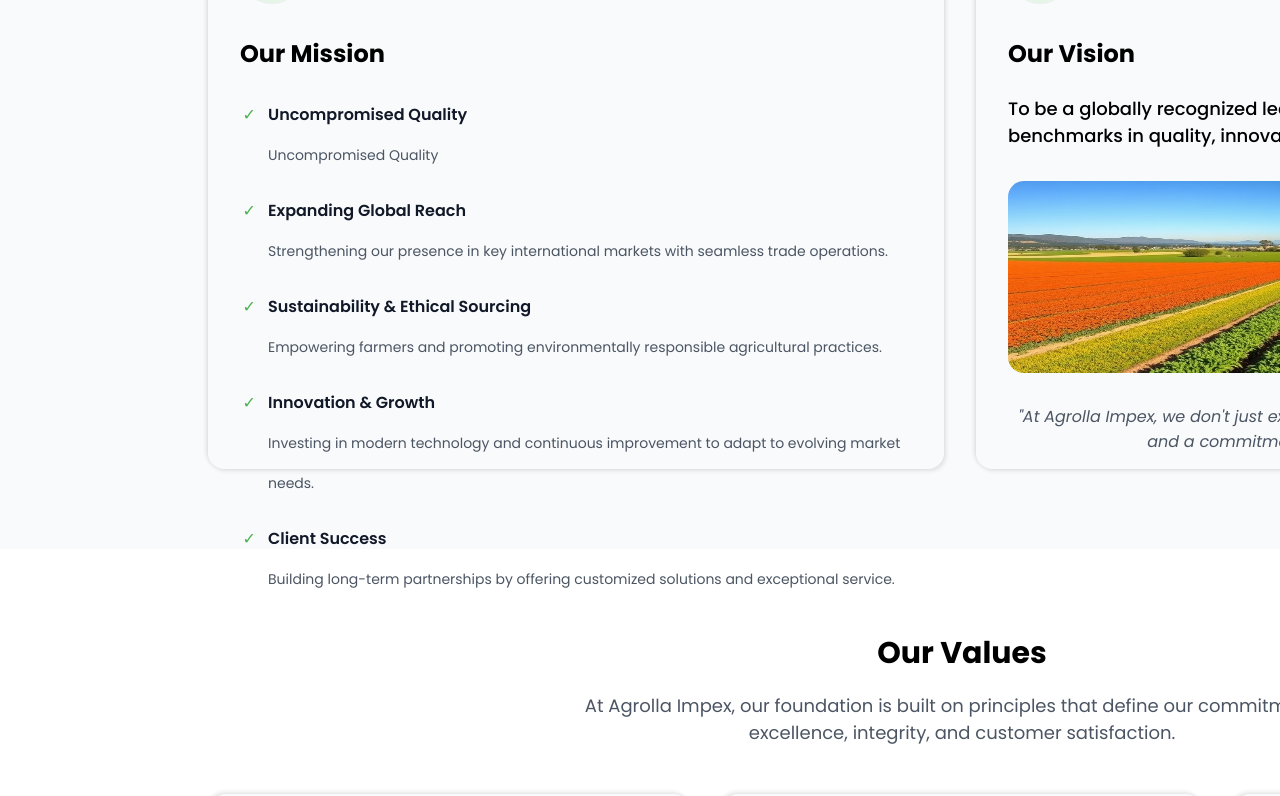
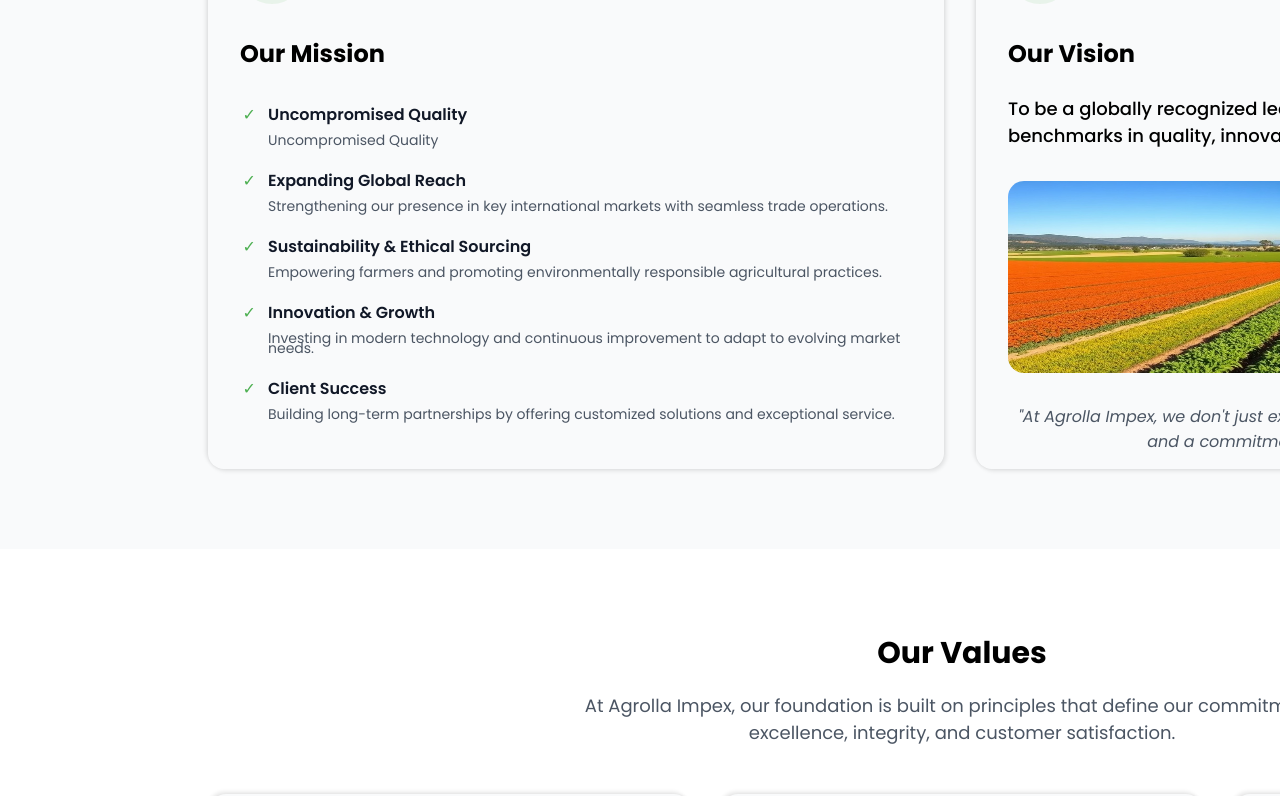
Before and after one commit to TrushitMarviya/agrolla, a Next.js app: page /about in a window 1280 px wide. Shown: the part 2244-3040 px from the top of the page. Built offline with nearby package versions, Linux system fonts and the light colour scheme.

Commit message:
change in about page in li and ul

```diff
--- a/src/app/about/about.css
+++ b/src/app/about/about.css
@@ -234,14 +234,14 @@
   margin-top: 24px;
   margin-bottom: 24px;
 }
-ul {
+.ul {
   list-style: "✓";
   font-size: 22px;
   color: #4caf50;
   font-weight: bolder;
   padding-left: 48px;
 }
-li {
+.ul li{
   margin-top: 16px;
 }
 .listTitle {
@@ -255,6 +255,7 @@ li {
   font-weight: 400;
   font-size: 14px;
   padding-left: 12px;
+  line-height: 10px;
 }
 .visionTitle {
   font-weight: 500;
@@ -697,3 +698,7 @@ textarea {
   position: relative;
   top: 77px;
 }
+.section9{
+  position: relative;
+  top: 72px;
+}
--- a/src/app/about/page.jsx
+++ b/src/app/about/page.jsx
@@ -111,7 +111,7 @@ export default function About() {
           <div className="mission1">
             <img src="/mission.svg" alt="" className="missionImg" />
             <p className="missionTitle">Our Mission</p>
-            <ul>
+            <ul className="ul">
               <li>
                 <p className="listTitle">Uncompromised Quality</p>
                 <p className="listDesc">Uncompromised Quality</p>
@@ -550,7 +550,7 @@ export default function About() {
         </div>
       </div>
       {/* Footer */}
-      <div className="aboutFooter">
+      <div className="section9">
         <Footer/>
       </div>
     </>
```
